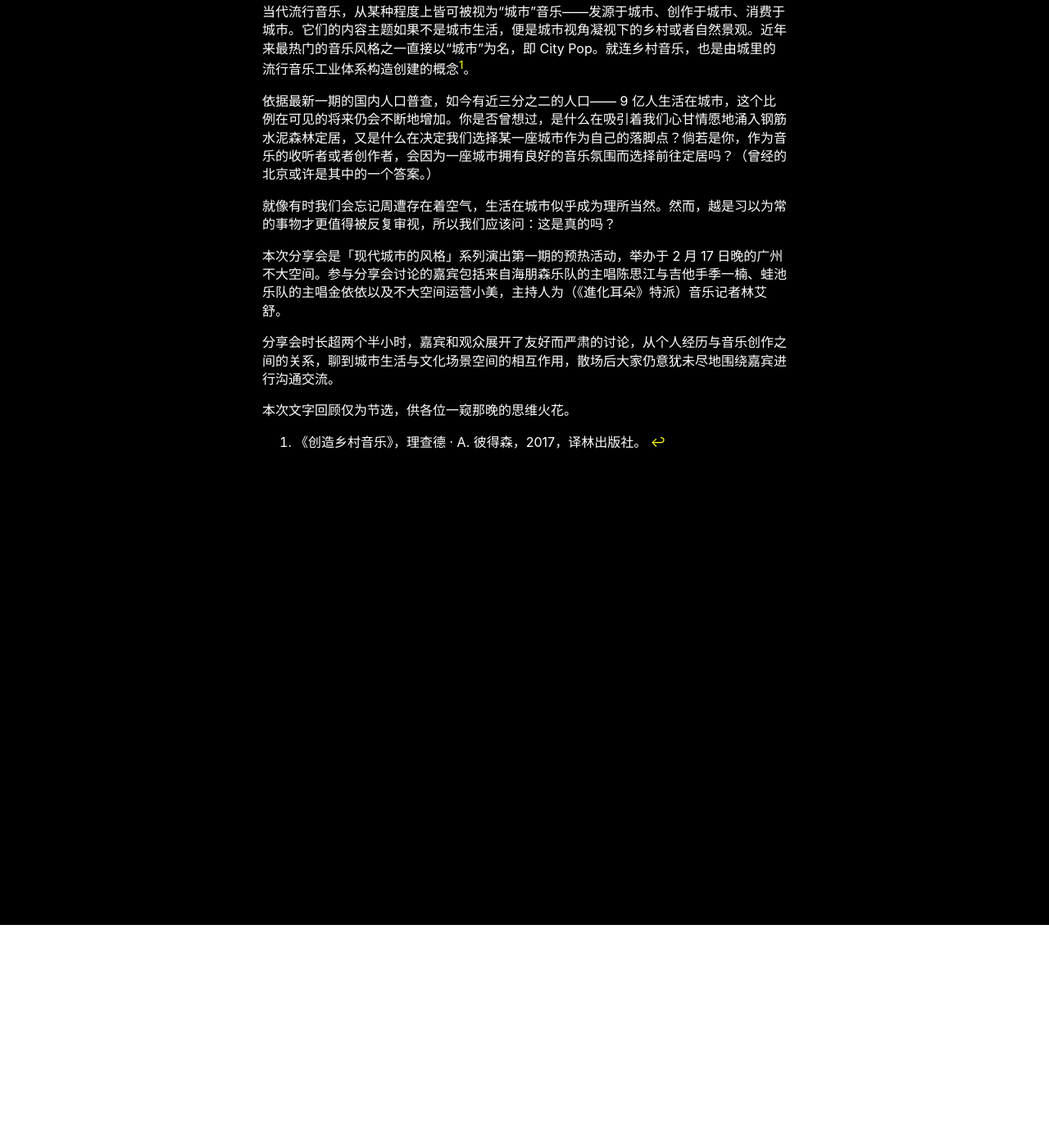
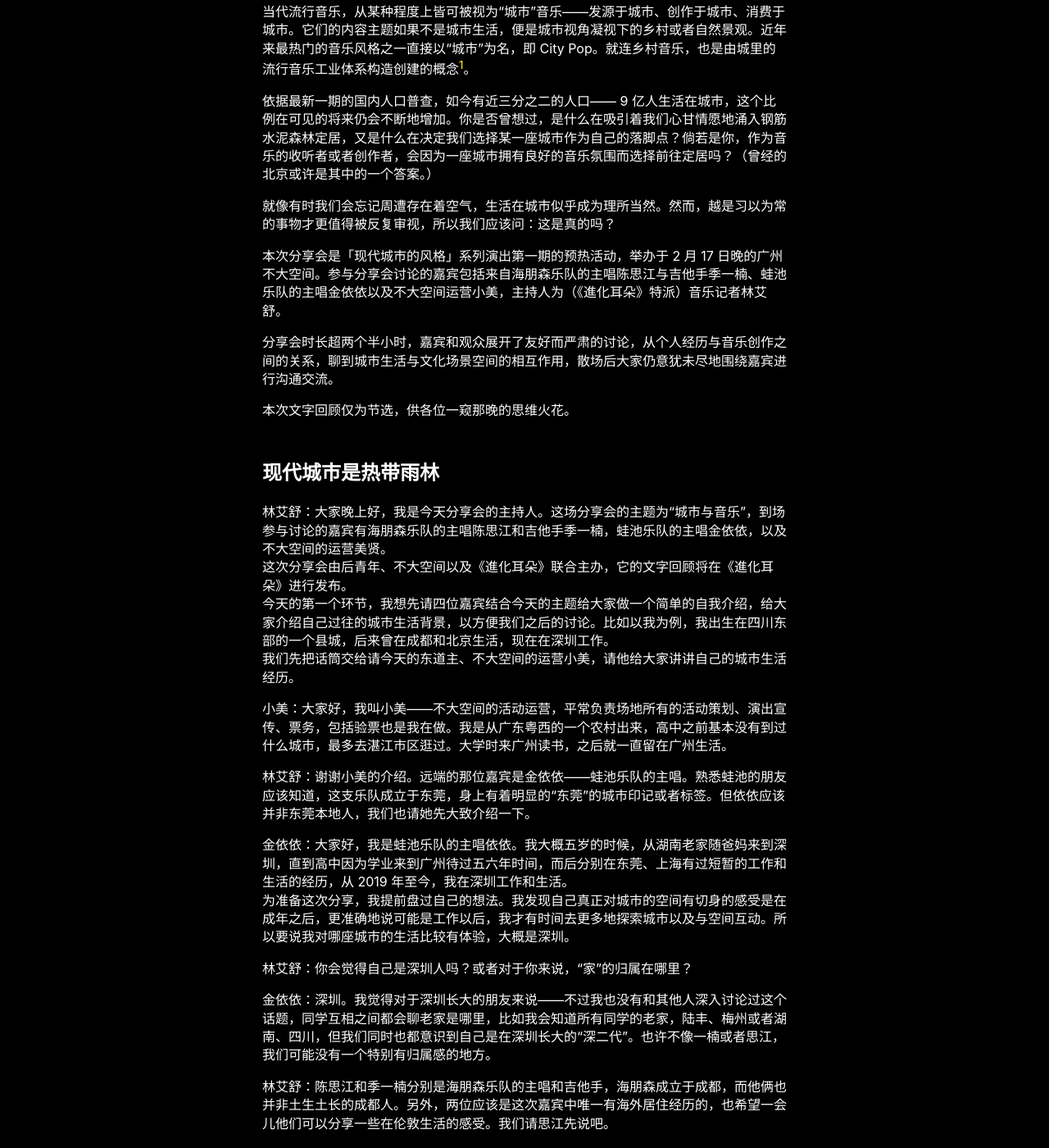
Before and after one commit to salingerlin/salingerlin.github.io, a Jekyll site: the page built from _posts/2023-03-26-脱离城市的生活，有没有一种可能？.md, in a window 1280 px wide and 1400 px high, scrolled down 272 px. Shown: the whole window at 82% size. Built offline with Jekyll 4.4.1, drawn with Linux system fonts in a browser that asks for light colours; some of the changed text lies outside the part shown.

Commit message:
Update 2023-03-26-脱离城市的生活，有没有一种可能？.md

```diff
--- a/_posts/2023-03-26-脱离城市的生活，有没有一种可能？.md
+++ b/_posts/2023-03-26-脱离城市的生活，有没有一种可能？.md
@@ -3,7 +3,7 @@ layout: post
 title: 脱离城市的生活，有没有一种可能？
 category: 访谈与自述
 ---
-<p align="right">——「城市与音乐」分享会回顾</p>
+<p align="right"><b>——「城市与音乐」分享会回顾</b></p>
 
 你能想象一座没有音乐的城市吗？或者反过来问：音乐能够脱离城市而生存吗？
 
@@ -20,3 +20,29 @@ category: 访谈与自述
 本次文字回顾仅为节选，供各位一窥那晚的思维火花。
 
 [^1]: 《创造乡村音乐》，理查德 · A. 彼得森，2017，译林出版社。
+
+## 现代城市是热带雨林
+
+林艾舒：大家晚上好，我是今天分享会的主持人。这场分享会的主题为“城市与音乐”，到场参与讨论的嘉宾有海朋森乐队的主唱陈思江和吉他手季一楠，蛙池乐队的主唱金依依，以及不大空间的运营美贤。<br>
+这次分享会由后青年、不大空间以及《進化耳朵》联合主办，它的文字回顾将在《進化耳朵》进行发布。<br>
+今天的第一个环节，我想先请四位嘉宾结合今天的主题给大家做一个简单的自我介绍，给大家介绍自己过往的城市生活背景，以方便我们之后的讨论。比如以我为例，我出生在四川东部的一个县城，后来曾在成都和北京生活，现在在深圳工作。<br>
+我们先把话筒交给请今天的东道主、不大空间的运营小美，请他给大家讲讲自己的城市生活经历。<br>
+
+小美：大家好，我叫小美——不大空间的活动运营，平常负责场地所有的活动策划、演出宣传、票务，包括验票也是我在做。我是从广东粤西的一个农村出来，高中之前基本没有到过什么城市，最多去湛江市区逛过。大学时来广州读书，之后就一直留在广州生活。
+
+林艾舒：谢谢小美的介绍。远端的那位嘉宾是金依依——蛙池乐队的主唱。熟悉蛙池的朋友应该知道，这支乐队成立于东莞，身上有着明显的“东莞”的城市印记或者标签。但依依应该并非东莞本地人，我们也请她先大致介绍一下。
+
+金依依：大家好，我是蛙池乐队的主唱依依。我大概五岁的时候，从湖南老家随爸妈来到深圳，直到高中因为学业来到广州待过五六年时间，而后分别在东莞、上海有过短暂的工作和生活的经历，从 2019 年至今，我在深圳工作和生活。<br>
+为准备这次分享，我提前盘过自己的想法。我发现自己真正对城市的空间有切身的感受是在成年之后，更准确地说可能是工作以后，我才有时间去更多地探索城市以及与空间互动。所以要说我对哪座城市的生活比较有体验，大概是深圳。
+
+林艾舒：你会觉得自己是深圳人吗？或者对于你来说，“家”的归属在哪里？
+
+金依依：深圳。我觉得对于深圳长大的朋友来说——不过我也没有和其他人深入讨论过这个话题，同学互相之间都会聊老家是哪里，比如我会知道所有同学的老家，陆丰、梅州或者湖南、四川，但我们同时也都意识到自己是在深圳长大的“深二代”。也许不像一楠或者思江，我们可能没有一个特别有归属感的地方。
+
+林艾舒：陈思江和季一楠分别是海朋森乐队的主唱和吉他手，海朋森成立于成都，而他俩也并非土生土长的成都人。另外，两位应该是这次嘉宾中唯一有海外居住经历的，也希望一会儿他们可以分享一些在伦敦生活的感受。我们请思江先说吧。
+
+陈思江：刚才你们提到认同感的时候，我想起来一件特别有意思的事。刚好前一段时间我对季一楠说过，我发现了“什么是绵阳人”——绵阳是他的老家。在我的印象中绵阳人会有非常强烈的认同感，有种属于他们自己的幽默。<br>
+我的家乡在德阳，离成都很近的一个市，我基本上是在德阳和成都两座城市生活。不过对我来说，有两个成都——一个是新都，一个是成都。我大学是在新都度过的，我觉得它和市中心的成都是两个不同的地方。
+
+季一楠：其实我有一些不同意的地方，我觉得自己没有特别认同“绵阳人”的身份，只是非常清楚地认识这个地方或者“我是绵阳人”这件事情。“认识”和“认同”是有区别的。绵阳人可能确实会觉得绵阳是除成都之外最重要的地方，车牌号也是川B，省会城市以外的第二大城市可能都会有这样的情节。绵阳人也会认为绵阳是巴蜀与三国文化的发源地，因为刘备入川的第一站就是绵阳，和刘璋在那里会师。<br>
+城市生活经验的话，我从小生活在绵阳，后来上学去了成都，之后也是因为学习又去伦敦生活过，基本上一直都是在城市里。可能由于没有对比，对于城市本身的感受并不是特别的深。
```
